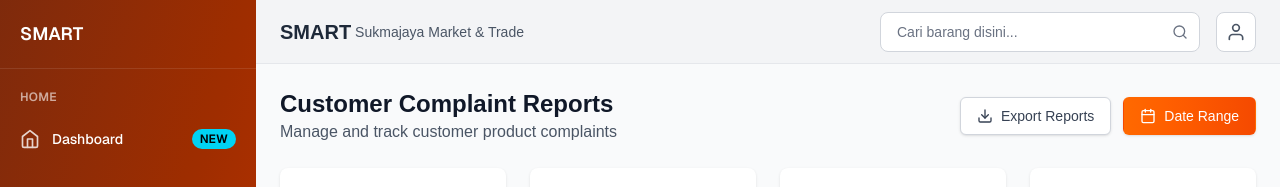
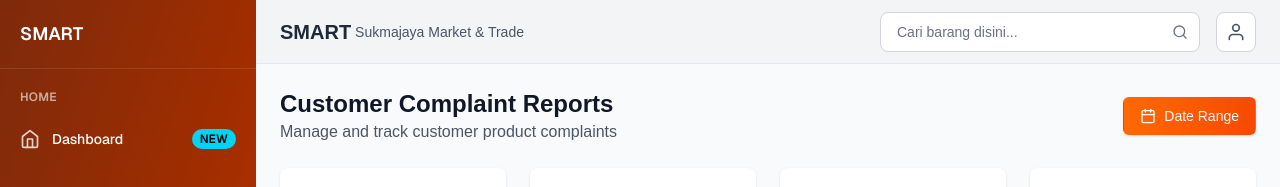
Before and after one commit to hakkam123/smart-admin, a Next.js app: page /admin/reports in a window 1280 px wide. Shown: the top 187 px of the page. Built offline with nearby package versions, Linux system fonts and the light colour scheme.

Commit message:
F Reports

```diff
--- a/src/app/admin/reports/[id]/page.js
+++ b/src/app/admin/reports/[id]/page.js
@@ -378,11 +378,9 @@ export default function ReportDetailPage({ params }) {
             <h2 className="text-lg font-semibold text-gray-900 mb-6">Quick Actions</h2>
             <div className="space-y-3">
               <button className="w-full flex items-center justify-center px-4 py-2 border border-gray-300 rounded-md text-sm font-medium text-gray-700 hover:bg-gray-50">
-                <FiMessageSquare className="mr-2 h-4 w-4" />
                 Send Message
               </button>
               <button className="w-full flex items-center justify-center px-4 py-2 border border-gray-300 rounded-md text-sm font-medium text-gray-700 hover:bg-gray-50">
-                <FiCheckCircle className="mr-2 h-4 w-4" />
                 Mark as Resolved
               </button>
             </div>
--- a/src/app/admin/reports/page.js
+++ b/src/app/admin/reports/page.js
@@ -216,10 +216,6 @@ export default function ReportsPage() {
           <p className="text-gray-600">Manage and track customer product complaints</p>
         </div>
         <div className="flex space-x-3">
-          <button className="inline-flex items-center px-4 py-2 border border-gray-300 rounded-md shadow-sm text-sm font-medium text-gray-700 bg-white hover:bg-gray-50">
-            <FiDownload className="mr-2 h-4 w-4" />
-            Export Reports
-          </button>
           <button className="inline-flex items-center px-4 py-2 border border-transparent rounded-md shadow-sm text-sm font-medium text-white bg-gradient-to-r from-orange-500 to-orange-600 hover:from-orange-600 hover:to-orange-700">
             <FiCalendar className="mr-2 h-4 w-4" />
             Date Range
@@ -378,7 +374,7 @@ export default function ReportsPage() {
                     {new Date(report.reportDate).toLocaleDateString()}
                   </td>
                   <td className="px-6 py-4 whitespace-nowrap text-right text-sm font-medium">
-                    <div className="flex items-center space-x-2">
+                    <div className="items-center space-x-2">
                       <Link
                         href={`/admin/reports/${report.id}`}
                         className="text-orange-600 hover:text-orange-900"
@@ -386,12 +382,6 @@ export default function ReportsPage() {
                       >
                         <FiEye className="h-4 w-4" />
                       </Link>
-                      <button className="text-blue-600 hover:text-blue-900" title="Send Message">
-                        <FiMessageSquare className="h-4 w-4" />
-                      </button>
-                      <button className="text-gray-400 hover:text-gray-600" title="More Options">
-                        <FiMoreVertical className="h-4 w-4" />
-                      </button>
                     </div>
                   </td>
                 </tr>
@@ -400,7 +390,6 @@ export default function ReportsPage() {
           </table>
         </div>
 
-        {/* No results message */}
         {filteredReports.length === 0 && (
           <div className="text-center py-12">
             <FiAlertTriangle className="mx-auto h-12 w-12 text-gray-400" />
```
Also changed, not shown: src/app/master/layout.js (added), src/app/master/page.js (added).
